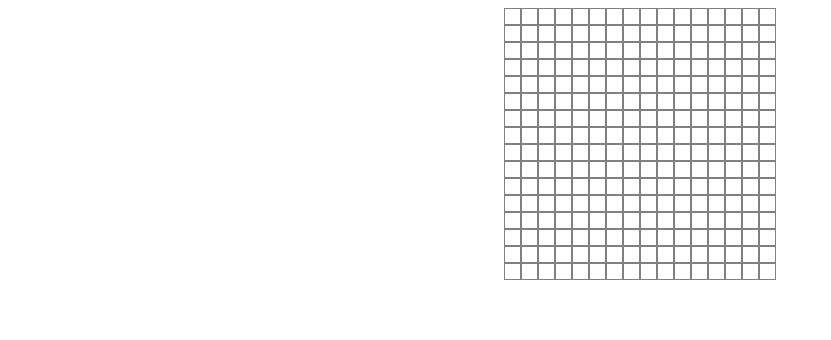
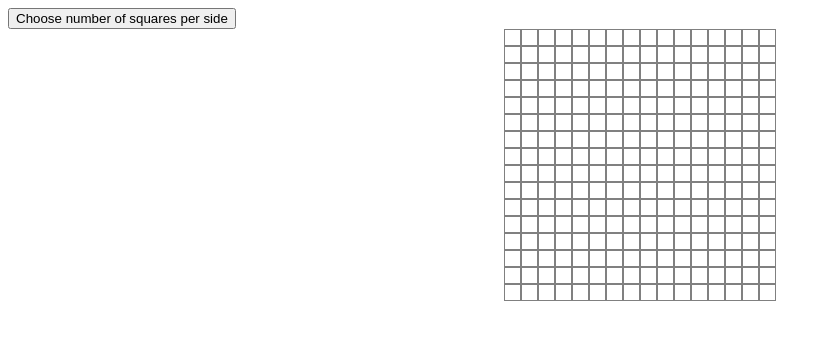
Before and after one commit to john-403/Etch-a-Sketch, a plain HTML site: page index.html in a window 1280 px wide. Shown: the whole page, without its empty margins (0-831 px from the left). Drawn offline with Linux system fonts and the light colour scheme.

Commit message:
added button to allow user to change the number of squares per side

```diff
--- a/index.html
+++ b/index.html
@@ -10,6 +10,7 @@
 </head>
 
 <body>
+    <button>Choose number of squares per side</button>
     <div id="container"></div>
 
 
```
